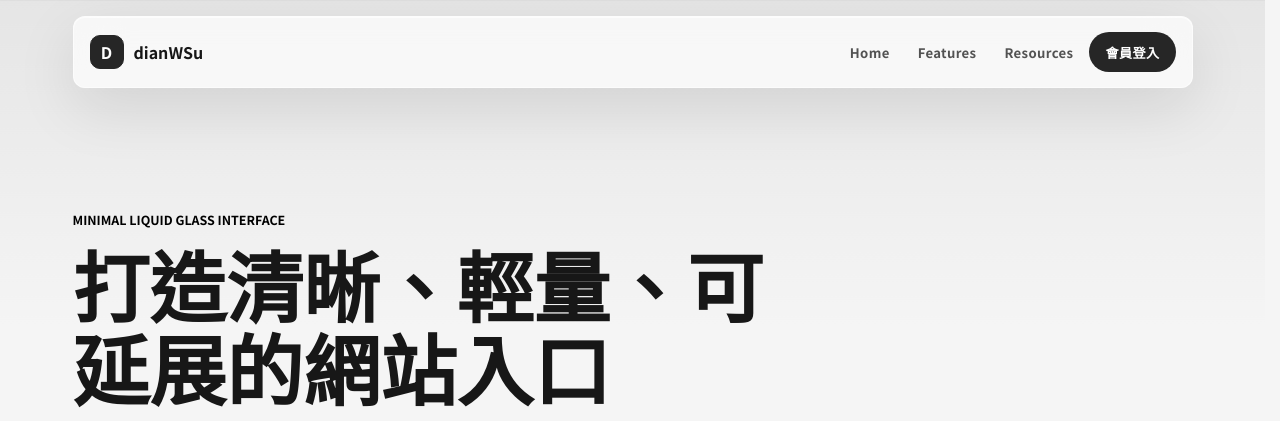
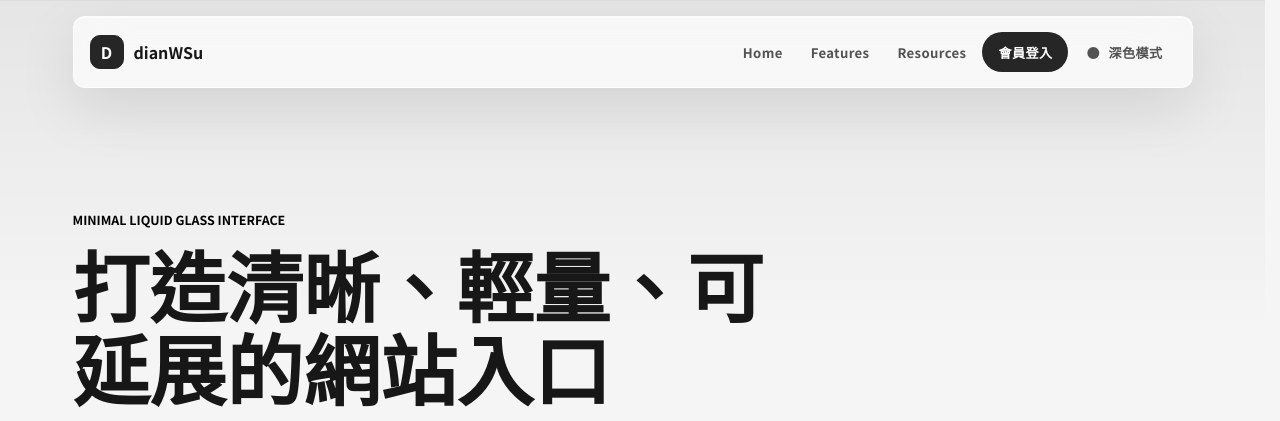
Before and after one commit to Maxium1997/dianWSu, a Django app: page / in a window 1280 px wide. Shown: the top 421 px of the page. Run offline with Django 4.2, Linux system fonts and the light colour scheme.

Commit message:
feat: add persistent theme toggle

```diff
--- a/rental/tests.py
+++ b/rental/tests.py
@@ -51,6 +51,11 @@ class RentalBillingTests(TestCase):
 
 
 class RentalLoginTests(TestCase):
+    def test_base_layout_includes_theme_toggle(self):
+        response = self.client.get('/')
+        self.assertContains(response, 'data-theme-toggle')
+        self.assertContains(response, 'dianwsu-theme')
+
     def test_line_login_uses_primary_domain_flow_from_rental_subdomain(self):
         response = self.client.get('/accounts/login/', HTTP_HOST='rental-management.dotwebsite.cc')
         self.assertContains(response, reverse('rental_line_login'))
--- a/static/css/base.css
+++ b/static/css/base.css
@@ -189,6 +210,39 @@ a {
     font-weight: 700;
     letter-spacing: 0.03em;
     cursor: pointer;
+}
+
+.theme-toggle {
+    min-height: 40px;
+    padding: 9px 12px;
+    display: inline-flex;
+    align-items: center;
+    gap: 7px;
+    border: 1px solid transparent;
+    border-radius: 999px;
+    color: var(--muted);
+    background: transparent;
+    font: inherit;
+    font-size: 0.82rem;
+    font-weight: 700;
+    letter-spacing: 0.03em;
+    cursor: pointer;
+    transition: color 160ms ease, background 160ms ease, border-color 160ms ease;
+}
+
+.theme-toggle:hover,
+.theme-toggle:focus-visible {
+    border-color: var(--line);
+    color: var(--text);
+    background: var(--bg-strong);
+    outline: none;
+}
+
+.theme-toggle [aria-hidden="true"] {
+    width: 1em;
+    text-align: center;
+    font-size: 1rem;
+    line-height: 1;
 }
 
 .nav-toggle {
--- a/static/js/base.js
+++ b/static/js/base.js
@@ -1,6 +1,34 @@
 const header = document.querySelector("[data-site-header]");
 const nav = document.querySelector("[data-site-nav]");
 const navToggle = document.querySelector("[data-nav-toggle]");
+const themeToggle = document.querySelector("[data-theme-toggle]");
+const themeLabel = document.querySelector("[data-theme-label]");
+const themeIcon = document.querySelector("[data-theme-icon]");
+
+function currentTheme() {
+    return document.documentElement.dataset.theme === "dark" ? "dark" : "light";
+}
+
+function applyTheme(theme, persist = false) {
+    document.documentElement.dataset.theme = theme;
+    document.documentElement.style.colorScheme = theme;
+
+    if (persist) {
+        try {
+            localStorage.setItem("dianwsu-theme", theme);
+        } catch (error) {
+            // Theme still works for this page when storage is unavailable.
+        }
+    }
+
+    if (themeToggle) {
+        const isDark = theme === "dark";
+        themeToggle.setAttribute("aria-pressed", String(isDark));
+        themeToggle.setAttribute("aria-label", isDark ? "切換為淺色模式" : "切換為深色模式");
+        if (themeLabel) themeLabel.textContent = isDark ? "淺色模式" : "深色模式";
+        if (themeIcon) themeIcon.textContent = isDark ? "○" : "●";
+    }
+}
 
 function syncHeaderState() {
     if (!header) return;
@@ -28,6 +56,13 @@ if (navToggle && nav) {
     });
 }
 
+if (themeToggle) {
+    applyTheme(currentTheme());
+    themeToggle.addEventListener("click", () => {
+        applyTheme(currentTheme() === "dark" ? "light" : "dark", true);
+    });
+}
+
 window.addEventListener("scroll", syncHeaderState, { passive: true });
 window.addEventListener("resize", () => {
     if (window.innerWidth > 680) {
--- a/templates/base.html
+++ b/templates/base.html
@@ -8,6 +8,20 @@
     <link rel="preconnect" href="https://fonts.googleapis.com">
     <link rel="preconnect" href="https://fonts.gstatic.com" crossorigin>
     <link href="https://fonts.googleapis.com/css2?family=Noto+Sans+TC:wght@400;500;600;700&display=swap" rel="stylesheet">
+    <script>
+        (function () {
+            try {
+                const storedTheme = localStorage.getItem("dianwsu-theme");
+                const theme = storedTheme === "light" || storedTheme === "dark"
+                    ? storedTheme
+                    : window.matchMedia("(prefers-color-scheme: dark)").matches ? "dark" : "light";
+                document.documentElement.dataset.theme = theme;
+                document.documentElement.style.colorScheme = theme;
+            } catch (error) {
+                document.documentElement.dataset.theme = "light";
+            }
+        }());
+    </script>
     <link rel="stylesheet" href="{% static 'css/base.css' %}">
     {% block extra_css %}{% endblock %}
 </head>
@@ -40,6 +54,10 @@
                     <a class="nav-action" href="{% url 'account_login' %}">會員登入</a>
                 {% endif %}
                 {% endblock %}
+                <button class="theme-toggle" type="button" aria-pressed="false" data-theme-toggle>
+                    <span aria-hidden="true" data-theme-icon>◐</span>
+                    <span data-theme-label>深色模式</span>
+                </button>
             </nav>
         </header>
 
```
Also changed, not shown: other parts of static/css/base.css (+26 -1 lines).
